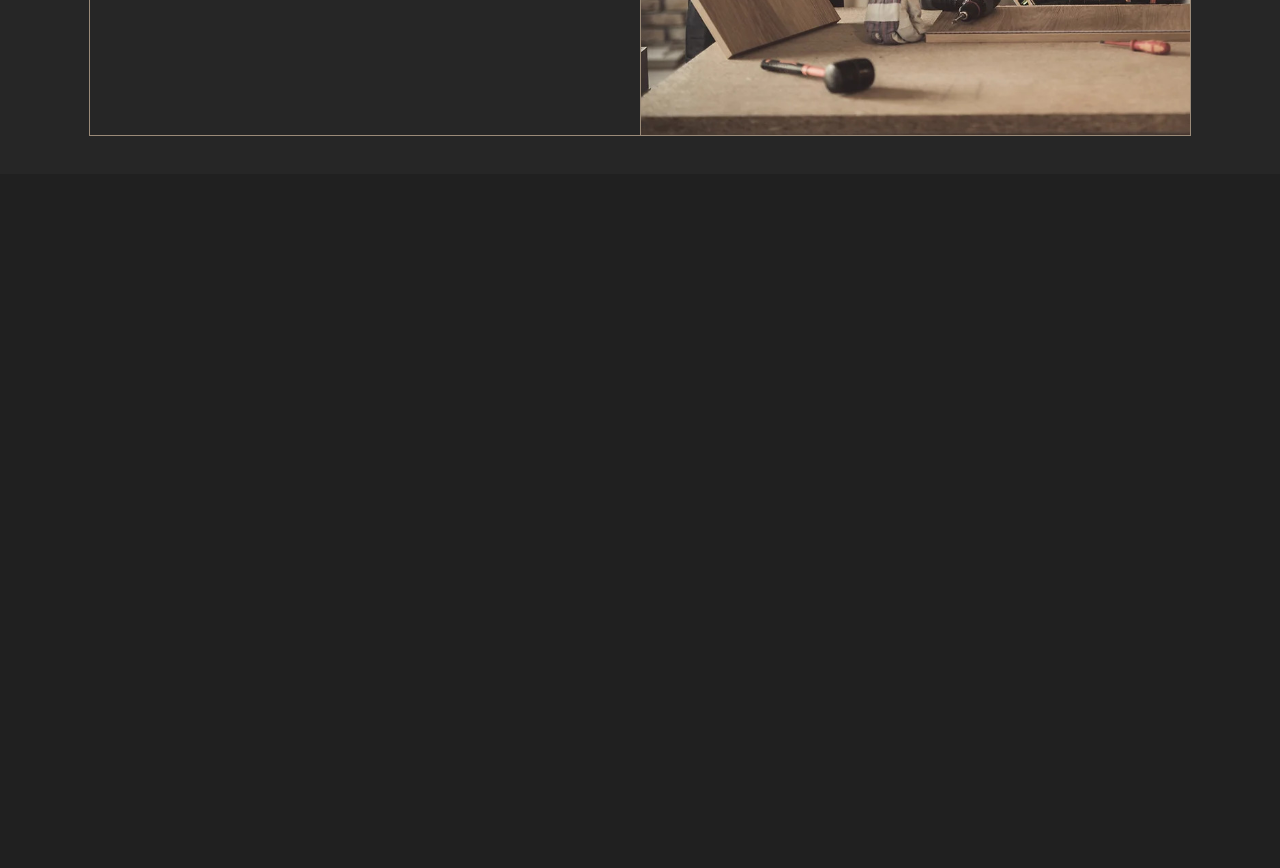
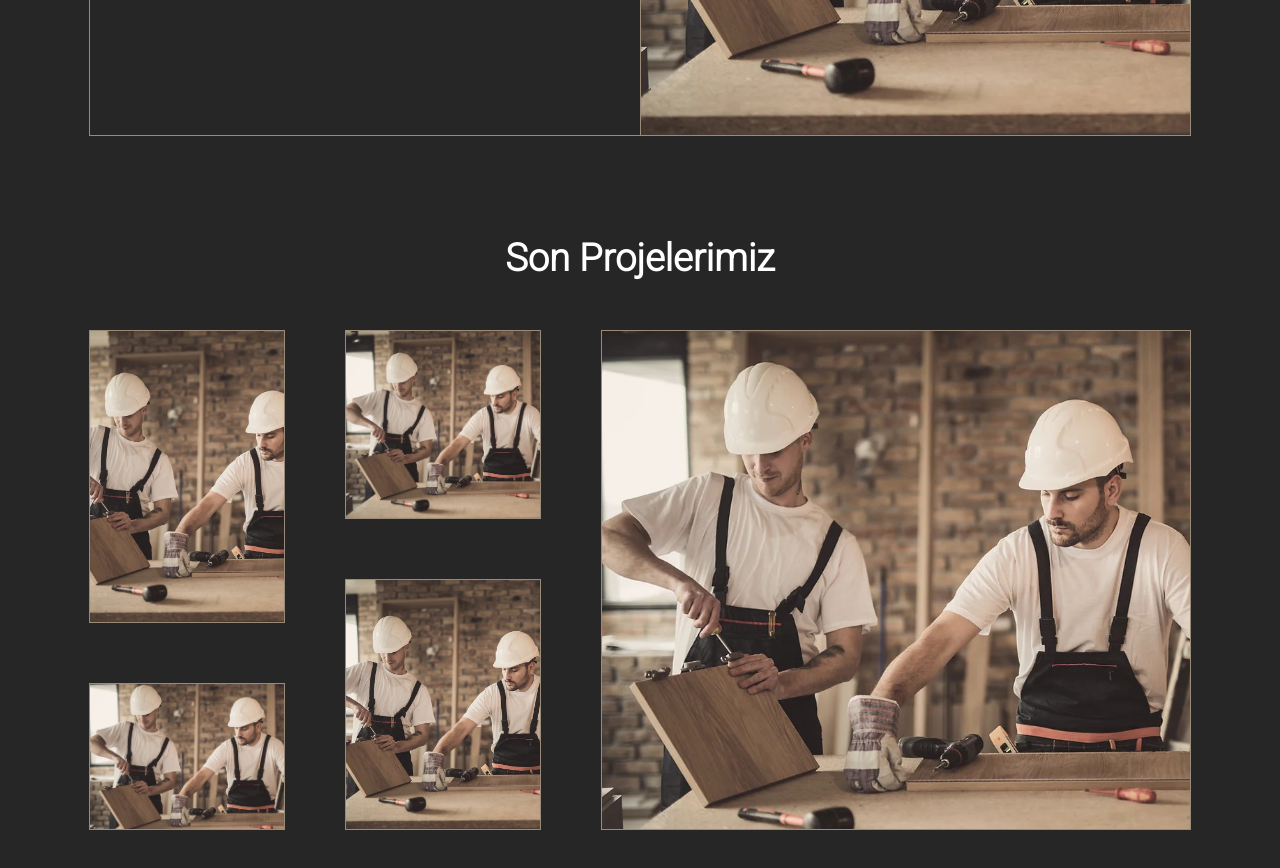
Before and after one commit to ozgurvurgun/ozgurvurgun.github.io, a PHP site: page /tdr-machine/index.html in a window 1280 px wide. Shown: the part 2334-3202 px from the top of the page. Before the commit the page ends 2470 px from the top, so only its background shows below. Run offline with PHP 8.4, Linux system fonts and the light colour scheme.

Commit message:
tdr machine edited

```diff
--- a/tdr-machine/index.html
+++ b/tdr-machine/index.html
@@ -101,6 +101,23 @@
         <div class="box"></div>
       </div>
     </div>
+
+    <div class="container">
+      <div class="latest-projects">
+        <h3>Son Projelerimiz</h3>
+        <div class="latest-projects-box-wrapper">
+          <div class="box">
+            <div class="left-projects-one"></div>
+            <div class="left-projects-two"></div>
+          </div>
+          <div class="box">
+            <div class="center-projects-one"></div>
+            <div class="center-projects-two"></div>
+          </div>
+          <div class="box"></div>
+        </div>
+      </div>
+    </div>
     <br /><br />
 
     <script src="main.js"></script>
--- a/tdr-machine/style.css
+++ b/tdr-machine/style.css
@@ -324,6 +324,94 @@ nav ul li a:not(.border-button):hover {
 }
 /* aboutt end */
 
+/* latest projects start*/
+.container .latest-projects {
+  margin-top: 100px;
+}
+
+.container .latest-projects h3 {
+  text-align: center;
+  font-size: 38px;
+  color: #fff;
+}
+
+.container .latest-projects .latest-projects-box-wrapper {
+  display: flex;
+  gap: 60px;
+  margin-top: 50px;
+  height: 500px;
+  width: 100%;
+}
+
+.container .latest-projects .latest-projects-box-wrapper .box:first-child {
+  flex: 1;
+  display: flex;
+  flex-direction: column;
+  gap: 60px;
+}
+
+.container
+  .latest-projects
+  .latest-projects-box-wrapper
+  .box:first-child
+  .left-projects-one {
+  flex: 2;
+  background-image: url(images/a.jpg);
+  background-position: center;
+  background-repeat: no-repeat;
+  background-size: cover;
+  border: 1px solid #9a8a78;
+}
+
+.container
+  .latest-projects
+  .latest-projects-box-wrapper
+  .box:first-child
+  .left-projects-two {
+  flex: 1;
+  background-image: url(images/a.jpg);
+  background-position: center;
+  background-repeat: no-repeat;
+  background-size: cover;
+  border: 1px solid #9a8a78;
+}
+
+.container .latest-projects .latest-projects-box-wrapper .box:nth-child(2) {
+  flex: 1;
+  display: flex;
+  flex-direction: column;
+  gap: 60px;
+}
+
+.container .latest-projects .latest-projects-box-wrapper .box:nth-child(2) .center-projects-one{
+  flex: 3;
+  background-image: url(images/a.jpg);
+  background-position: center;
+  background-repeat: no-repeat;
+  background-size: cover;
+  border: 1px solid #9a8a78;
+}
+
+.container .latest-projects .latest-projects-box-wrapper .box:nth-child(2) .center-projects-two{
+  flex: 4;
+  background-image: url(images/a.jpg);
+  background-position: center;
+  background-repeat: no-repeat;
+  background-size: cover;
+  border: 1px solid #9a8a78;
+}
+
+.container .latest-projects .latest-projects-box-wrapper .box:last-child {
+  flex: 3;
+  background-image: url(images/a.jpg);
+  background-position: center;
+  background-repeat: no-repeat;
+  background-size: cover;
+  border: 1px solid #9a8a78;
+}
+
+/* latest projects end */
+
 /* responsive */
 @media screen and (max-width: 762px) {
 }
```
